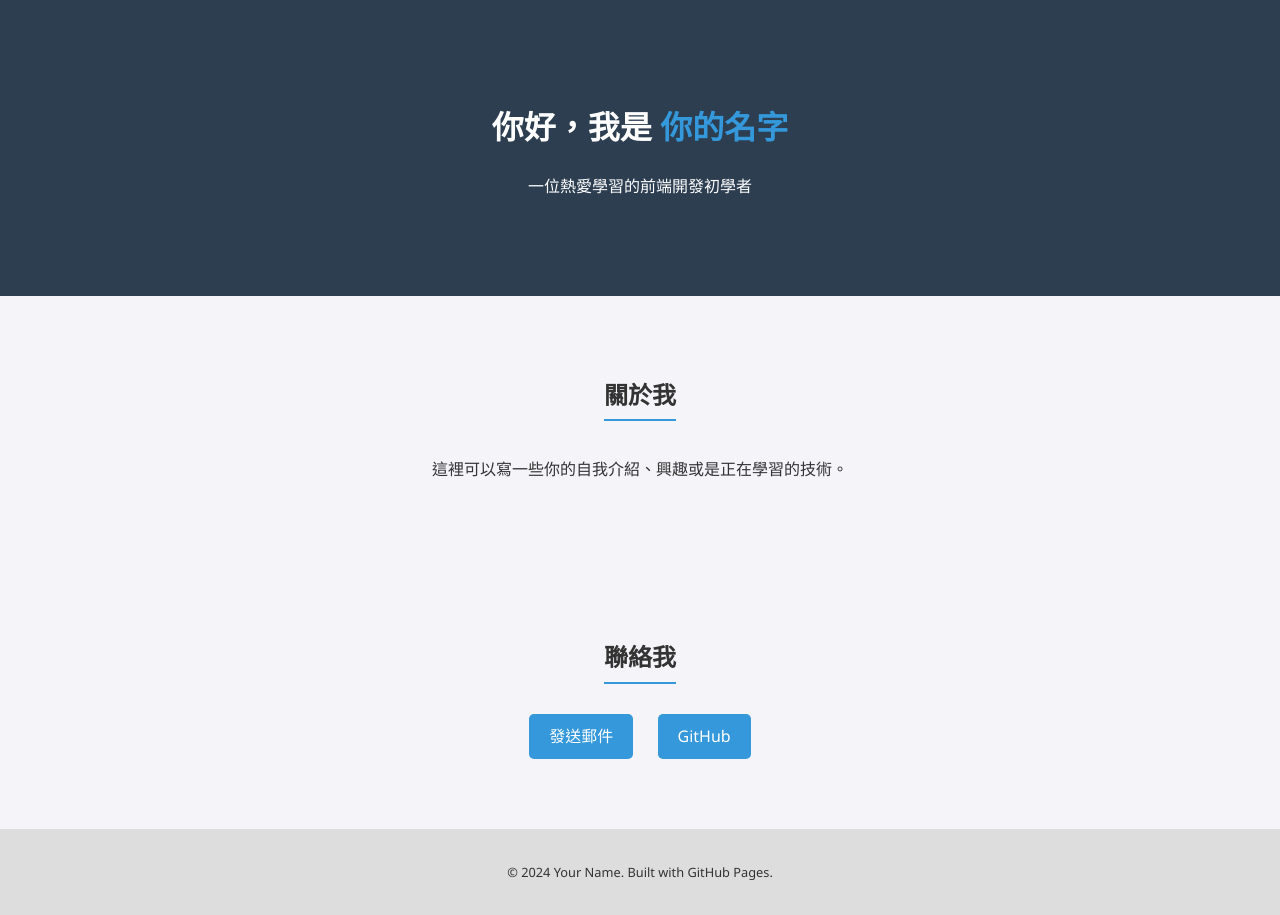
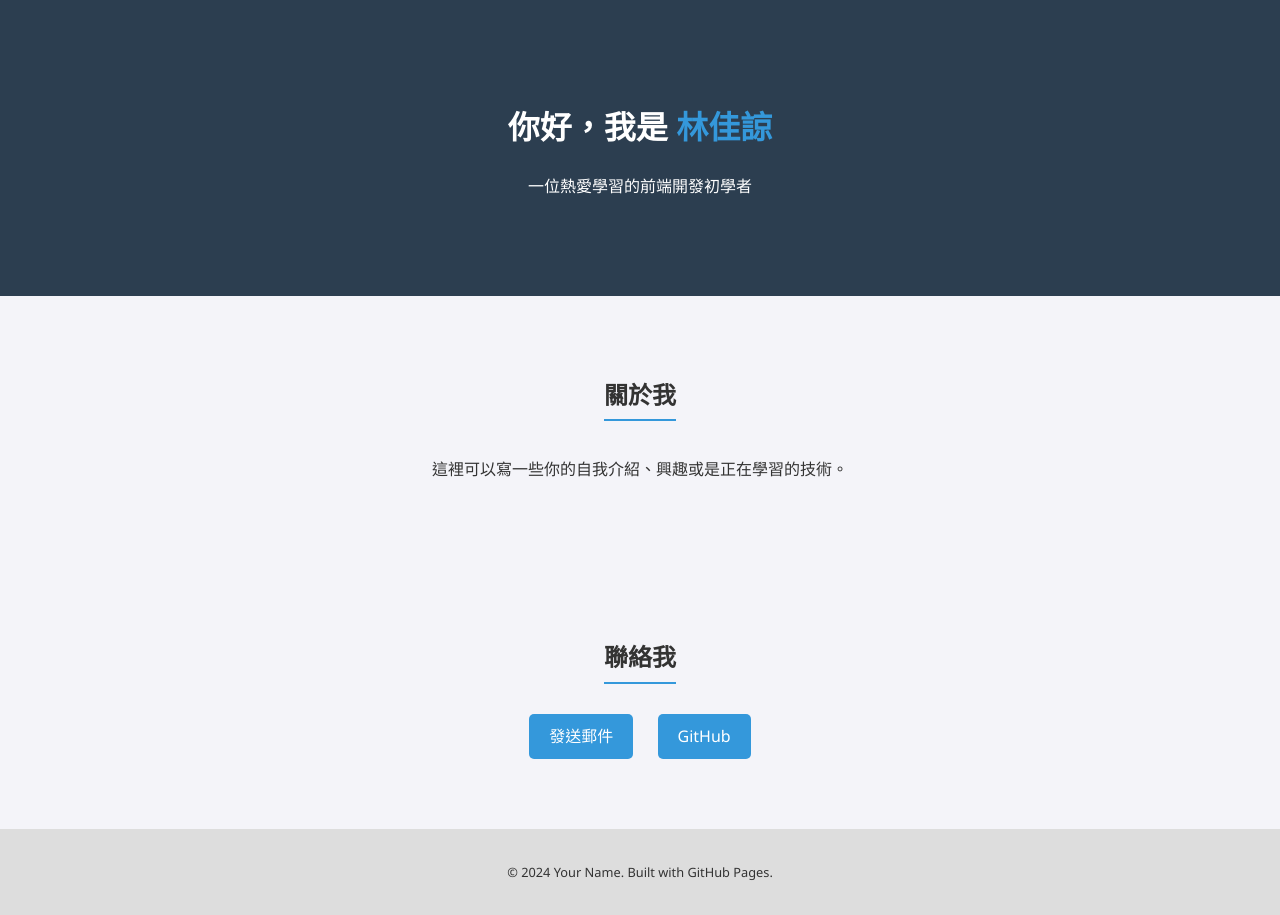
Before and after one commit to peterlin970321-oss/My-Personal-Website, a plain HTML site: page index.html in a window 1280 px wide. Drawn offline with Linux system fonts and the light colour scheme.

Commit message:
index.html

```diff
--- a/index.html
+++ b/index.html
@@ -9,7 +9,7 @@
 <body>
     <header>
         <div class="container">
-            <h1>你好，我是 <span class="highlight">你的名字</span></h1>
+            <h1>你好，我是 <span class="highlight">林佳諒</span></h1>
             <p>一位熱愛學習的前端開發初學者</p>
         </div>
     </header>
```
